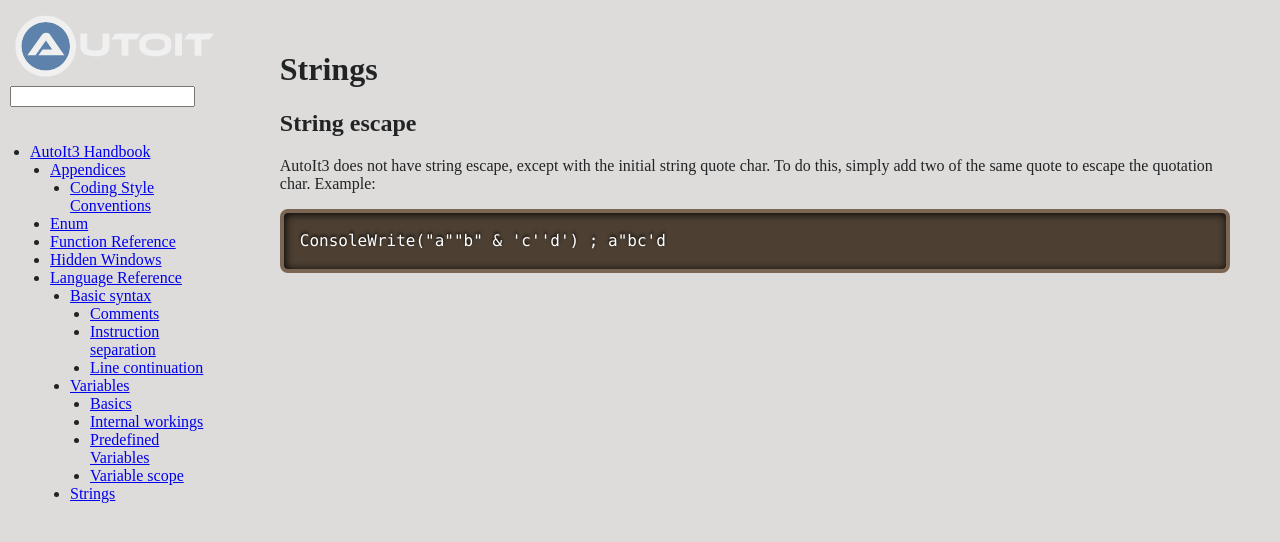
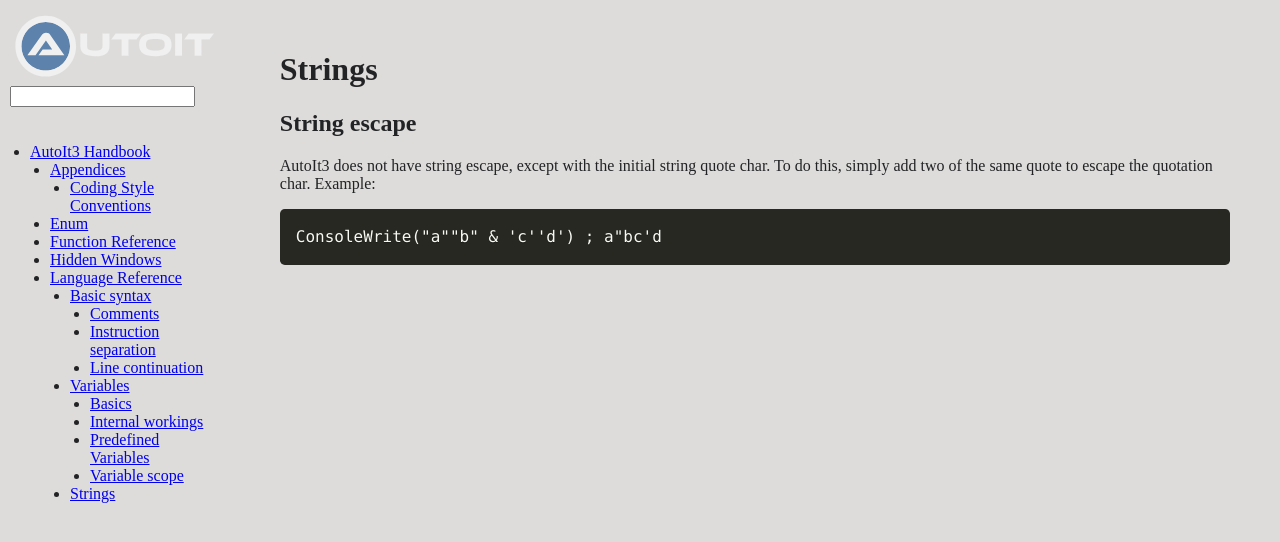
Before and after one commit to genius257/AutoIt3-Handbook, a Jekyll site: the page built from docs/strings.md, in a window 1280 px wide. Shown: the top 542 px of the page. Built offline with Jekyll 4.4.1, drawn with Linux system fonts in a browser that asks for light colours; nearby versions of some CDN libraries; our own code applies the rules of GitHub Pages for plain Markdown files.

Commit message:
changed default prism js theme

```diff
--- a/docs/_includes/head-custom.html
+++ b/docs/_includes/head-custom.html
@@ -6,7 +6,7 @@
 <!-- You can set your favicon here -->
 <!-- link rel="shortcut icon" type="image/x-icon" href="{{ '/favicon.ico' | relative_url }}" -->
 
-<link rel="stylesheet" href="https://cdnjs.cloudflare.com/ajax/libs/prism/1.25.0/themes/prism-dark.min.css" integrity="sha512-Njdz7T/p6Ud1FiTMqH87bzDxaZBsVNebOWmacBjMdgWyeIhUSFU4V52oGwo3sT+ud+lyIE98sS291/zxBfozKw==" crossorigin="anonymous" referrerpolicy="no-referrer" />
+<link rel="stylesheet" href="https://cdnjs.cloudflare.com/ajax/libs/prism/1.25.0/themes/prism-okaidia.min.css" integrity="sha512-mIs9kKbaw6JZFfSuo+MovjU+Ntggfoj8RwAmJbVXQ5mkAX5LlgETQEweFPI18humSPHymTb5iikEOKWF7I8ncQ==" crossorigin="anonymous" referrerpolicy="no-referrer" />
 <script src="https://cdnjs.cloudflare.com/ajax/libs/prism/1.25.0/components/prism-core.min.js" integrity="sha512-TbHaMJHEmRBDf9W3P7VcRGwEmVEJu7MO6roAE0C4yqoNHeIVo3otIX3zj1DOLtn7YCD+U8Oy1T9eMtG/M9lxRw==" crossorigin="anonymous" referrerpolicy="no-referrer"></script>
 <script src="https://cdnjs.cloudflare.com/ajax/libs/prism/1.25.0/plugins/autoloader/prism-autoloader.min.js" integrity="sha512-sv0slik/5O0JIPdLBCR2A3XDg/1U3WuDEheZfI/DI5n8Yqc3h5kjrnr46FGBNiUAJF7rE4LHKwQ/SoSLRKAxEA==" crossorigin="anonymous" referrerpolicy="no-referrer"></script>
 
```
